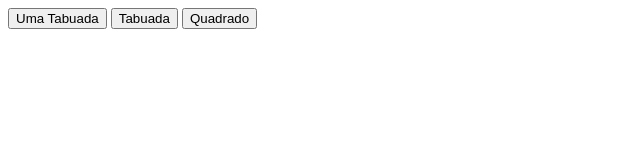
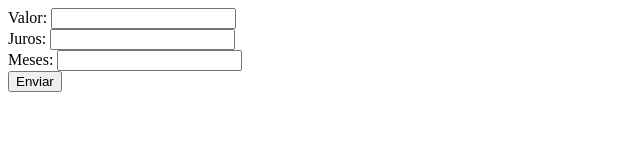
Before and after one commit to juliakazahaya/primeiroh_3t, a plain HTML site: page index.html in a window 1280 px wide. Shown: the whole page, without its empty margins (0-640 px from the left). Drawn offline with Linux system fonts and the light colour scheme.

Commit message:
Update index.html

```diff
--- a/index.html
+++ b/index.html
@@ -9,8 +9,11 @@
 
 </head>
 <body>
-    <button onclick="meChame('Jesus')">Uma Tabuada</button>
-    <button onclick="escreva()">Tabuada</button>
-    <button onclick="quadrado()">Quadrado</button>
+
+    Valor: <input id="val" type="text"> <br>
+    Juros: <input id="ju" type="text"> <br>
+    Meses: <input id="mes" type="text"> <br>
+   <button onclick="total()"> Enviar</button>
+
 </body>
 </html>
```
